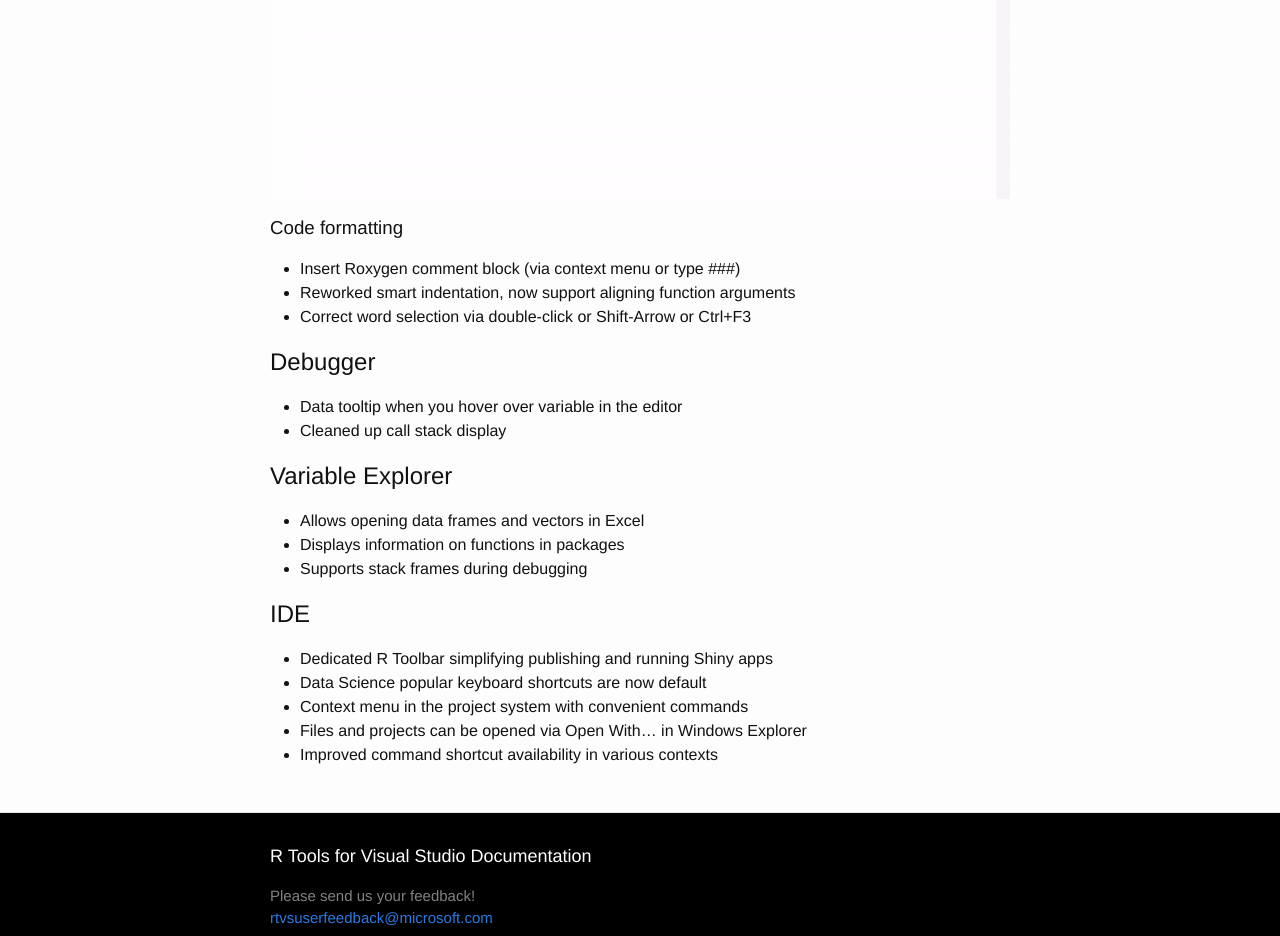
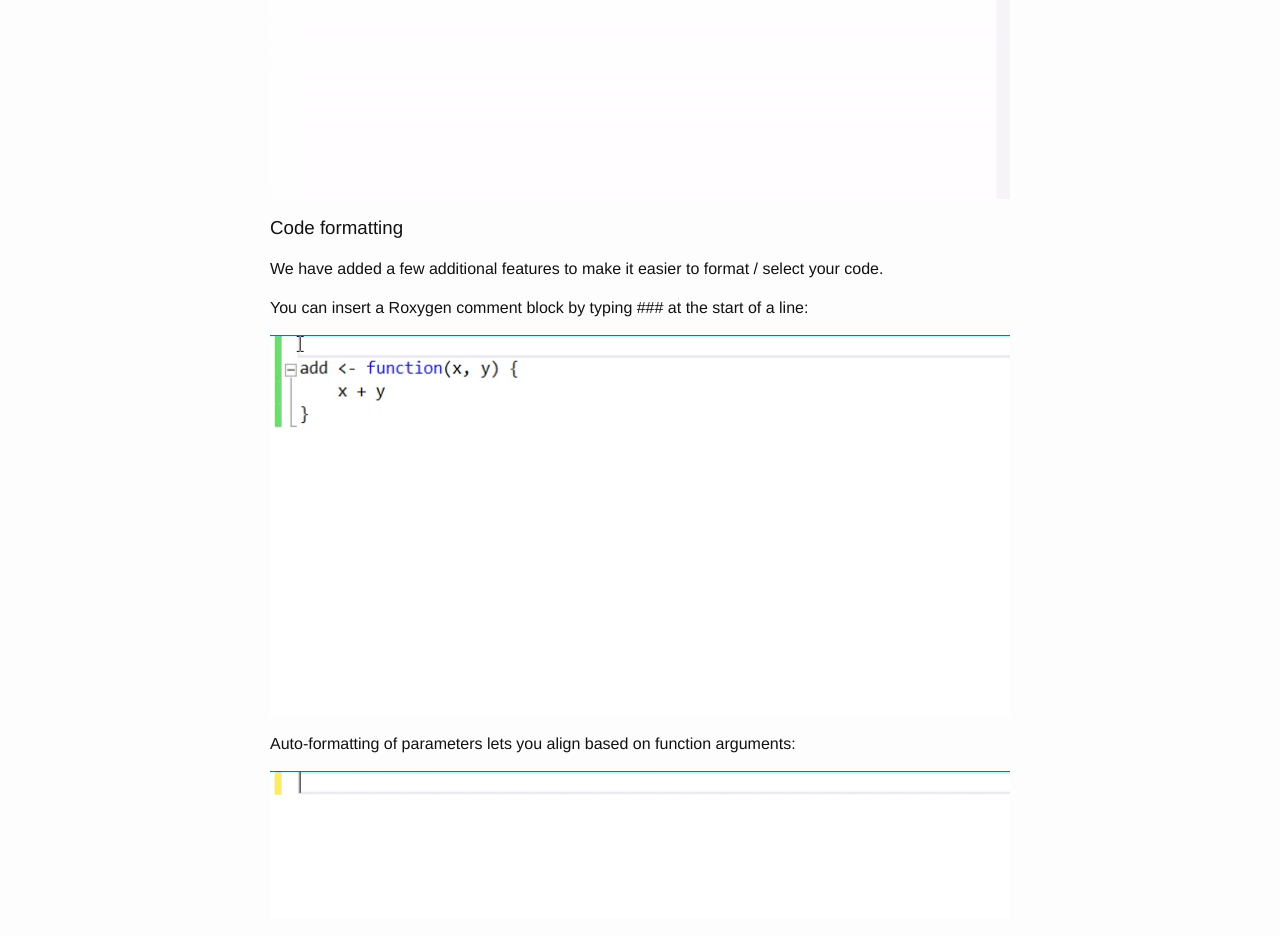
Before and after one commit to microsoft/RTVS-docs, a Jekyll site: the page built from new_for_03.md, in a window 1280 px wide and 1400 px high, scrolled down 6626 px. Shown: the top 936 px of the window. Built offline with Jekyll 4.4.1, drawn with Linux system fonts in a browser that asks for light colours; some of the changed text lies outside the part shown.

Commit message:
Added documentation for autoformatting and debugger improvements

```diff
--- a/new_for_03.md
+++ b/new_for_03.md
@@ -117,14 +117,29 @@
 
 ### Code formatting
 
--	Insert Roxygen comment block (via context menu or type ###)
--	Reworked smart indentation, now support aligning function arguments
--	Correct word selection via double-click or Shift-Arrow or Ctrl+F3
+We have added a few additional features to make it easier to format / select
+your code.
+
+You can insert a Roxygen comment block by typing ### at the start of a line:
+
+![](media/roxygen_comments.gif)
+
+Auto-formatting of parameters lets you align based on function arguments:
+
+![](media/autoformat_aligned_parameters.gif)
+
+We have also fixed the behavior of double-click to correctly select words within
+the editor.
 
 ## Debugger
 
--	Data tooltip when you hover over variable in the editor
--	Cleaned up call stack display
+We have now enabled tooltips in the debugger. This lets you hover over a
+variable that you want to inspect, and then drill down into the objects within
+that variable. This lets you inspect arbitrary variables in-place while stopped
+in the debugger without having to resort to using other windows like the locals
+window.
+
+![](media/debugger_tooltips.gif)
 
 ## Variable Explorer
 
@@ -133,6 +148,7 @@
 -	Supports stack frames during debugging
 
 ## IDE
+
 -	Dedicated R Toolbar simplifying publishing and running Shiny apps
 -	Data Science popular keyboard shortcuts are now default
 -	Context menu in the project system with convenient commands
```
Also changed, not shown: media/autoformat_aligned_parameters.gif (added), media/roxygen_comments.gif (added), 2 other files.
